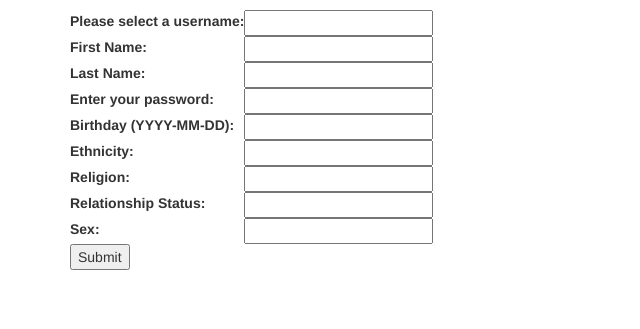
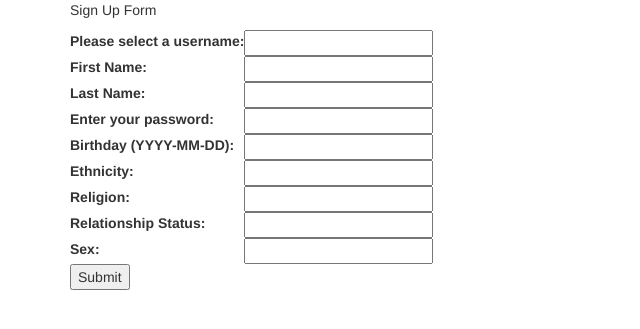
Before and after one commit to mjparrott/deltahacks, a Django app: page /deltarelations/sign_up in a window 1280 px wide. Shown: the top 329 px of the page, without its empty margins (0-640 px from the left). Run offline with Django 3.2, Linux system fonts and the light colour scheme; some libraries are stand-ins or nearby versions.

Commit message:
update signup and css file

```diff
--- a/deltarelations/static/deltarelations/style.css
+++ b/deltarelations/static/deltarelations/style.css
@@ -0,0 +1,4 @@
+deltarelations/sign_upform {
+width: 350px;
+padding: 20px;
+}
--- a/deltarelations/templates/deltarelations/sign_up.html
+++ b/deltarelations/templates/deltarelations/sign_up.html
@@ -1,9 +1,9 @@
 {% extends "deltarelations/base.html" %}
 
 {% block title %}Sign Up{% endblock %}
-<h1> Sign up Form </h1>
 
 {% block content %}
+Sign Up Form
   <p>
   </p>
   <form action="deltarelations/sign_up" method="post">
@@ -14,7 +14,3 @@
     <input type="submit" value="Submit" />
   </form>
 {% endblock %}
-
-table {
-
-}
```
